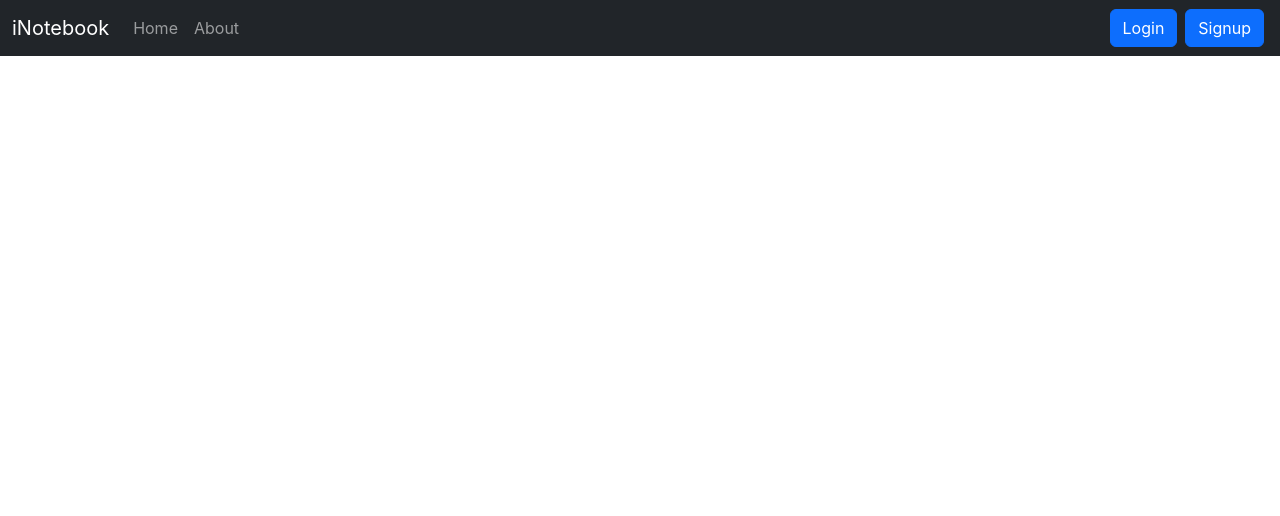
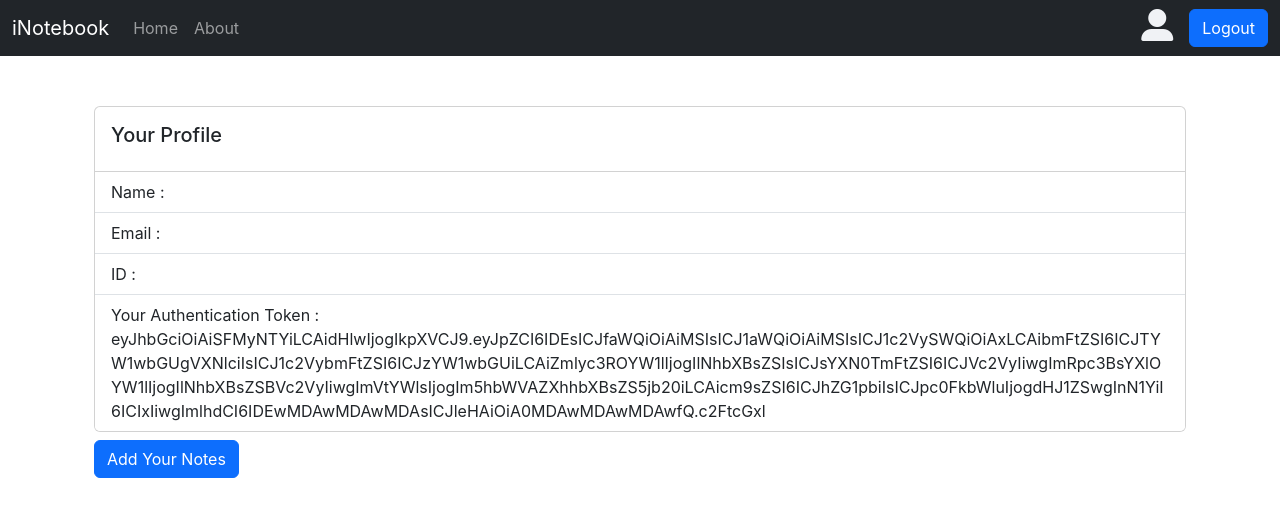
Before and after one commit to jyoti-gadgil3/iNoteBook, a React (Create React App) app: page /profile in a window 1280 px wide. Shown: the top 516 px of the page. Built offline with nearby package versions, Linux system fonts and the light colour scheme; no server answers; sample sign-in values are in the browser's storage.

Commit message:
Adding features for User Specific Notes

```diff
--- a/src/App.js
+++ b/src/App.js
@@ -8,6 +8,7 @@ import NoteState from "./context/notes/NoteState";
 import Alert from "./components/Alert";
 import Login from "./components/Login";
 import Signup from "./components/Signup";
+import Profile from "./components/Profile";
 
 function App() {
   const [alert, setAlert] = useState(null);
@@ -31,6 +32,7 @@ function App() {
             <Route>
               <Route index exact path="/" element={<Home showAlert={showAlert}/>} />
               <Route exact path="/about" element={<About />} />
+              <Route exact path="/profile" element={<Profile showAlert={showAlert}/>} />
               <Route exact path="/login" element={<Login showAlert={showAlert}/>} />
               <Route exact path="/signup" element={<Signup showAlert={showAlert}/>} />
             </Route>
--- a/src/components/Login.js
+++ b/src/components/Login.js
@@ -21,8 +21,8 @@ const Login = (props) => {
     if (json.success) {
       // Save the auth token and redirect
       localStorage.setItem("token", json.authtoken);
+      props.showAlert("Logged In Successfully!", "success")
       navigate("/");
-      props.showAlert("Logged In Successfully!", "success")
     } else {
         props.showAlert("Invalid Credentials", "danger")
     }
@@ -33,7 +33,8 @@ const Login = (props) => {
   };
 
   return (
-    <div>
+    <div className="mt-3">
+      <h2>Login to Continue to iNotebook</h2>
       <form onSubmit={handleSubmit}>
         <div className="mb-3">
           <label htmlFor="email" className="form-label">
--- a/src/components/Navbar.js
+++ b/src/components/Navbar.js
@@ -1,31 +1,61 @@
 import React from "react";
-import { Link, Outlet, useLocation } from "react-router-dom";
+import { Link, Outlet, useLocation, useNavigate } from "react-router-dom";
 
 const Navbar = () => {
   let location = useLocation();
+  let navigate = useNavigate();
+  const handleLogout = () => {
+    localStorage.removeItem("token");
+    navigate("/login");
+  };
 
   return (
     <>
       <nav className="navbar navbar-expand-lg navbar-dark bg-dark">
         <div className="container-fluid">
-                <Link className="navbar-brand" to="/">iNotebook</Link>
-                <button className="navbar-toggler" type="button" data-bs-toggle="collapse" data-bs-target="#navbarSupportedContent" aria-controls="navbarSupportedContent" aria-expanded="false" aria-label="Toggle navigation">
+          <Link className="navbar-brand" to="/">
+            iNotebook
+          </Link>
+          <button
+            className="navbar-toggler"
+            type="button"
+            data-bs-toggle="collapse"
+            data-bs-target="#navbarSupportedContent"
+            aria-controls="navbarSupportedContent"
+            aria-expanded="false"
+            aria-label="Toggle navigation">
             <span className="navbar-toggler-icon"></span>
           </button>
           <div className="collapse navbar-collapse" id="navbarSupportedContent">
             <ul className="navbar-nav me-auto mb-2 mb-lg-0">
               <li className="nav-item">
-                            <Link className={`nav-link ${location.pathname==="/"? "active": ""}`} aria-current="page" to="/">Home</Link>
+                <Link className={`nav-link ${location.pathname === "/" ? "active" : ""}`} aria-current="page" to="/">
+                  Home
+                </Link>
               </li>
               <li className="nav-item">
-                            <Link className={`nav-link ${location.pathname==="/about"? "active": ""}`} to="/about">About</Link>
+                <Link className={`nav-link ${location.pathname === "/about" ? "active" : ""}`} to="/about">
+                  About
+                </Link>
               </li>
-
             </ul>
+            {!localStorage.getItem("token") ? (
               <form className="d-flex">
-                    <Link className="btn btn-primary mx-1" to="/login" role="button">Login</Link>
-                    <Link className="btn btn-primary mx-1" to="/signup" role="button">Signup</Link>
+                <Link className="btn btn-primary mx-1" to="/login" role="button">
+                  Login
+                </Link>
+                <Link className="btn btn-primary mx-1" to="/signup" role="button">
+                  Signup
+                </Link>
               </form>
+            ) : (
+              <form className="d-flex">
+                <Link to="/profile"><i className="fa-solid fa-user-large fa-2xl mx-3 mt-3" style={{color: '#f0f2f5'}}></i></Link>
+                <button onClick={handleLogout} className="btn btn-primary">
+                  Logout
+                </button>
+              </form>
+            )}
           </div>
         </div>
       </nav>
--- /dev/null
+++ b/src/components/Profile.js
@@ -0,0 +1,54 @@
+import React from "react";
+import { useNavigate } from "react-router-dom";
+
+const Profile = () => {
+  const navigate = useNavigate();
+  const token = localStorage.getItem("token");
+  const host = "http://localhost:5000";
+  let user = { id: "", name: "", email: "" };
+
+  const handleClick = () => {
+    navigate("/");
+  };
+
+  const handleProfile = async () => {
+    const response = await fetch(`${host}/api/auth/getuser`, {
+      method: "POST",
+      headers: {
+        "auth-token": token,
+      },
+    });
+    const json = await response.json();
+    localStorage.setItem("name", json.name);
+    localStorage.setItem("id", json._id);
+    localStorage.setItem("email", json.email);
+  };
+  console.log(user);
+
+  if (token) {
+    handleProfile();
+
+  }
+  return (
+    <div className="container">
+      <div className="card">
+        <div className="card-body">
+          <h5 className="card-title">Your Profile</h5>
+        </div>
+        <ul className="list-group list-group-flush">
+          <li className="list-group-item">Name : {localStorage.getItem("name")}</li>
+          <li className="list-group-item">Email : {localStorage.getItem("email")}</li>
+          <li className="list-group-item">ID : {localStorage.getItem("id")}</li>
+          <li className="list-group-item">Your Authentication Token : {localStorage.getItem("token")}</li>
+        </ul>
+      </div>
+      <div className="my-2">
+        <button type="submit" className="btn btn-primary" onClick={handleClick}>
+          Add Your Notes
+        </button>
+      </div>
+    </div>
+  );
+};
+
+export default Profile;
--- a/src/components/Signup.js
+++ b/src/components/Signup.js
@@ -33,9 +33,10 @@ const Signup = (props) => {
     setCredentials({ ...credentials, [e.target.name]: e.target.value });
   };
   return (
-    <div className="container">
+    <div className="container mt-2">
+      <h2>Create an account to use iNotebook</h2>
       <form onSubmit={handleSubmit}>
-        <div className="mb-3">
+        <div className="my-3">
           <label htmlFor="exampleInputName" className="form-label">
             Name
           </label>
--- a/src/context/notes/NoteState.js
+++ b/src/context/notes/NoteState.js
@@ -2,7 +2,7 @@ import { useState } from "react";
 import NoteContext from "./noteContext";
 
 const NoteState = (props) => {
-  const host = "http://localhost:5000"
+  const host = "http://localhost:5000";
   const notesInitial = [];
 
   const [notes, setNotes] = useState(notesInitial);
@@ -14,16 +14,12 @@ const NoteState = (props) => {
       method: "GET",
       headers: {
         "Content-Type": "application/json",
-        "auth-token":"eyJhbGciOiJIUzI1NiIsInR5cCI6IkpXVCJ9.eyJ1c2VyIjp7ImlkIjoiNjdjZjI5ZWExZjE3OGUyYmQ4MWNiNzIyIn0sImlhdCI6MTc0MTYzMTg4N30.Hl7DrDOwG6HNfHiwH1A1UZKSlOVutuLwHPyF9CyxW_M"
-      }
+        "auth-token": localStorage.getItem("token"),
+      },
     });
-    const json = await response.json()
-    setNotes(json)
-
-  }
-
-
-
+    const json = await response.json();
+    setNotes(json);
+  };
 
   // Add a Note
   const addNote = async (title, description, tag) => {
@@ -32,13 +28,13 @@ const NoteState = (props) => {
       method: "POST",
       headers: {
         "Content-Type": "application/json",
-        "auth-token":"eyJhbGciOiJIUzI1NiIsInR5cCI6IkpXVCJ9.eyJ1c2VyIjp7ImlkIjoiNjdjZjI5ZWExZjE3OGUyYmQ4MWNiNzIyIn0sImlhdCI6MTc0MTYzMTg4N30.Hl7DrDOwG6HNfHiwH1A1UZKSlOVutuLwHPyF9CyxW_M"
+        "auth-token": localStorage.getItem("token"),
       },
-      body: JSON.stringify({title, description, tag})
+      body: JSON.stringify({ title, description, tag }),
     });
     const note = await response.json();
-    setNotes(notes.concat(note))
-  }
+    setNotes(notes.concat(note));
+  };
 
   // Delete a Note
   const deleteNote = async (id) => {
@@ -47,16 +43,18 @@ const NoteState = (props) => {
       method: "DELETE",
       headers: {
         "Content-Type": "application/json",
-        "auth-token":"eyJhbGciOiJIUzI1NiIsInR5cCI6IkpXVCJ9.eyJ1c2VyIjp7ImlkIjoiNjdjZjI5ZWExZjE3OGUyYmQ4MWNiNzIyIn0sImlhdCI6MTc0MTYzMTg4N30.Hl7DrDOwG6HNfHiwH1A1UZKSlOVutuLwHPyF9CyxW_M"
-      }
+        "auth-token": localStorage.getItem("token"),
+      },
     });
     const json = await response.json();
-
+    console.log(json)
 
     // Logic to delete in client
-    const newNotes = notes.filter((note)=> {return note._id !== id})
-    setNotes(newNotes)
-  }
+    const newNotes = notes.filter((note) => {
+      return note._id !== id;
+    });
+    setNotes(newNotes);
+  };
 
   // Edit a Note
   const editNote = async (id, title, description, tag) => {
@@ -65,28 +63,32 @@ const NoteState = (props) => {
       method: "PUT",
       headers: {
         "Content-Type": "application/json",
-        "auth-token":"eyJhbGciOiJIUzI1NiIsInR5cCI6IkpXVCJ9.eyJ1c2VyIjp7ImlkIjoiNjdjZjI5ZWExZjE3OGUyYmQ4MWNiNzIyIn0sImlhdCI6MTc0MTYzMTg4N30.Hl7DrDOwG6HNfHiwH1A1UZKSlOVutuLwHPyF9CyxW_M"
+        "auth-token": localStorage.getItem("token"),
       },
-      body: JSON.stringify({title, description, tag})
+      body: JSON.stringify({ title, description, tag }),
     });
     const json = await response.json();
+    console.log(json)
 
-    let newNotes = JSON.parse(JSON.stringify(notes))
+    let newNotes = JSON.parse(JSON.stringify(notes));
     // Logic to edit in client
     for (let index = 0; index < notes.length; index++) {
       const element = newNotes[index];
-      if(element._id === id){
+      if (element._id === id) {
         newNotes[index].title = title;
         newNotes[index].description = description;
-        newNotes[index].tag = tag
+        newNotes[index].tag = tag;
         break;
       }
     }
-    setNotes(newNotes)
-  }
+    setNotes(newNotes);
+  };
 
-
-  return <NoteContext.Provider value={{ notes, addNote, deleteNote, editNote, getNotes }}>{props.children}</NoteContext.Provider>;
+  return (
+    <NoteContext.Provider value={{ notes, addNote, deleteNote, editNote, getNotes }}>
+      {props.children}
+    </NoteContext.Provider>
+  );
 };
 
 export default NoteState;
```
Also changed, not shown: src/components/Notes.js (+35 -17 lines). Lines whose indentation alone changed are shown as unchanged.
